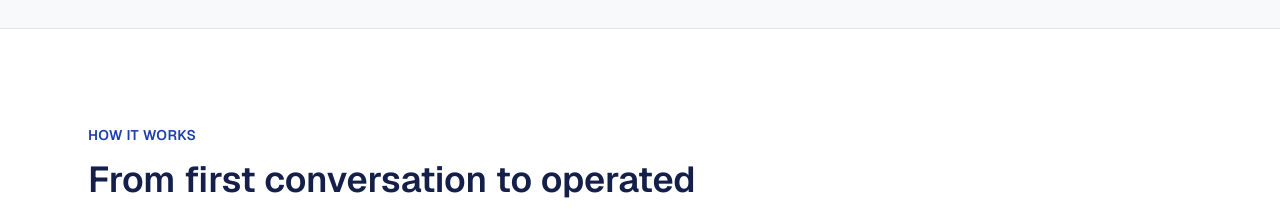
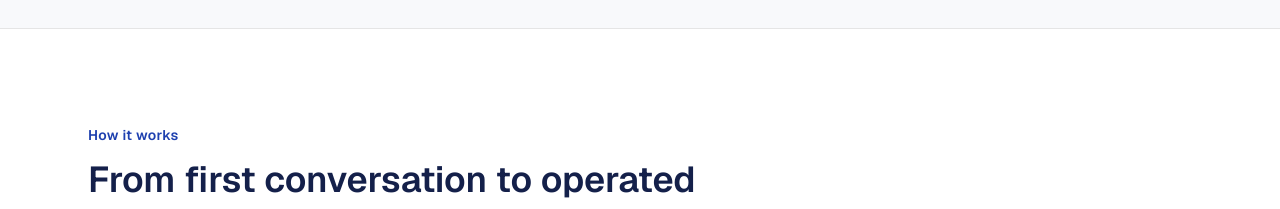
Before and after one commit to mtplayground/alex-0d18-test-11, a Next.js app: page / in a window 1280 px wide. Shown: the part 1280-1489 px from the top of the page. Built offline with nearby package versions, Linux system fonts and the light colour scheme; no server answers.

Commit message:
fix: preserve how it works label casing

```diff
--- a/components/sections/how-it-works.tsx
+++ b/components/sections/how-it-works.tsx
@@ -50,7 +50,7 @@ export function HowItWorks() {
     >
       <Container className="py-section-sm sm:py-section">
         <div className="max-w-readable">
-          <p className="text-brand-700 mb-3 text-sm font-semibold tracking-wide uppercase">
+          <p className="text-brand-700 mb-3 text-sm font-semibold tracking-wide">
             How it works
           </p>
           <h2
```
